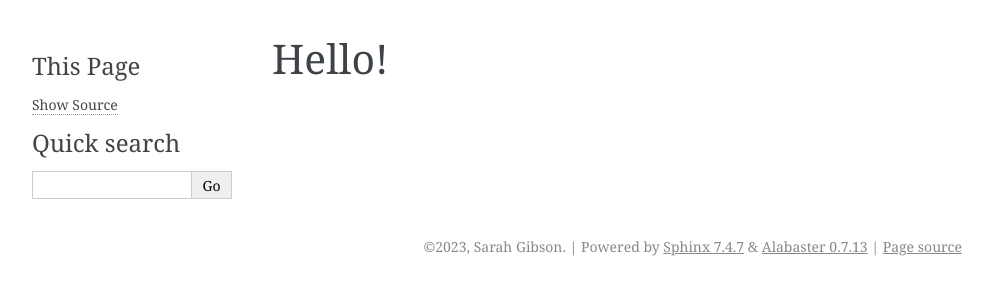
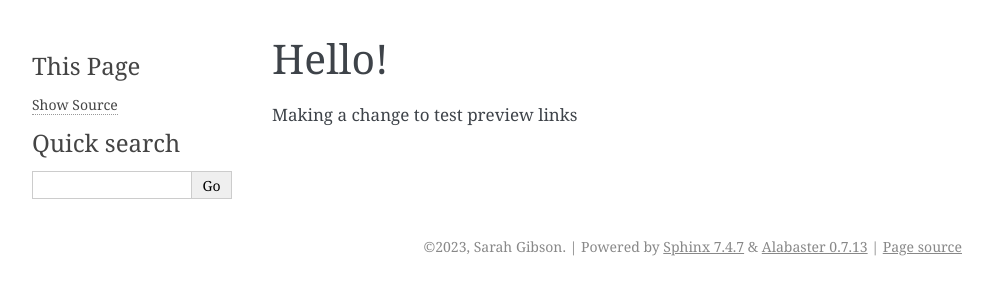
Before and after one commit to sgibson91/test-multilingual-sphinx, a Sphinx documentation site: the page built from docs/source/index.md, in a window 1280 px wide. Shown: the top 300 px of the page, without its empty margins (148-1141 px from the left). Built offline with Sphinx 7.4.7, drawn with Linux system fonts in a browser that asks for light colours.

Commit message:
Update readme

```diff
--- a/docs/source/index.md
+++ b/docs/source/index.md
@@ -1 +1,3 @@
 # Hello!
+
+Making a change to test preview links
```
